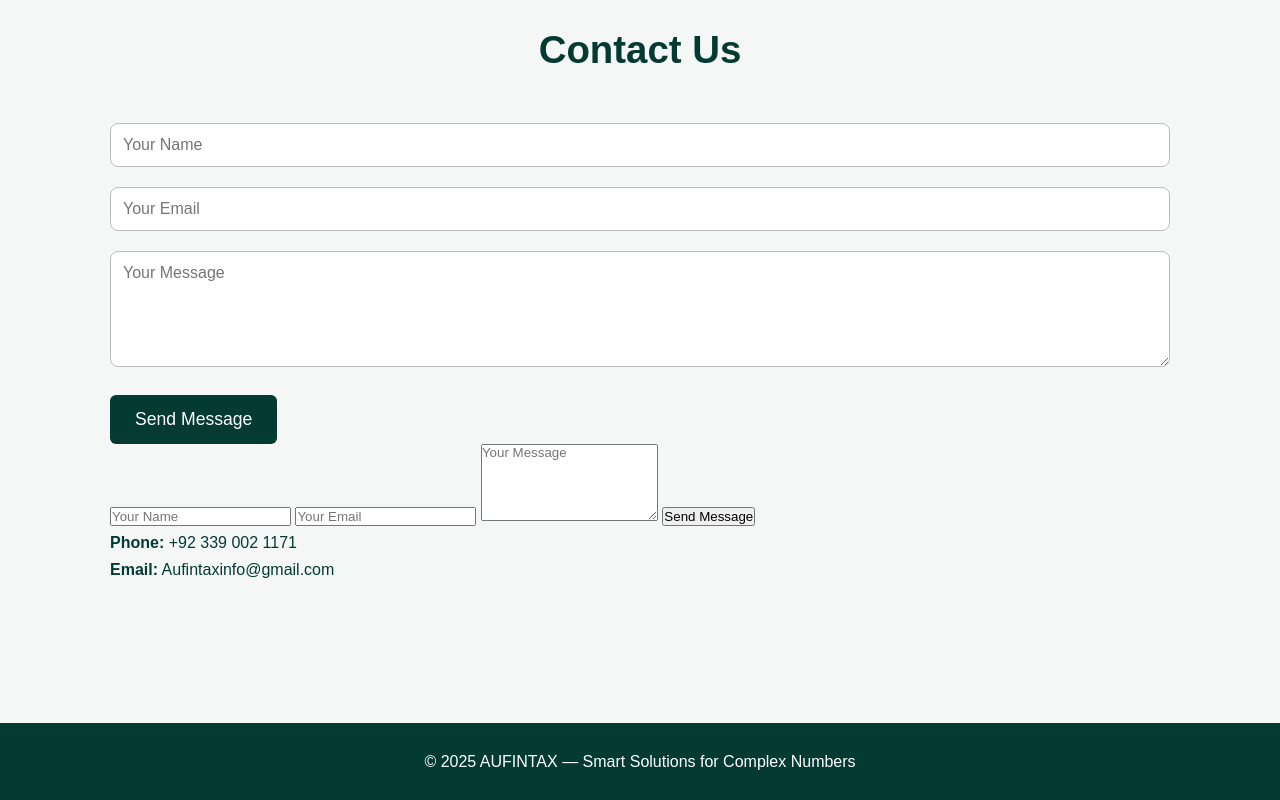
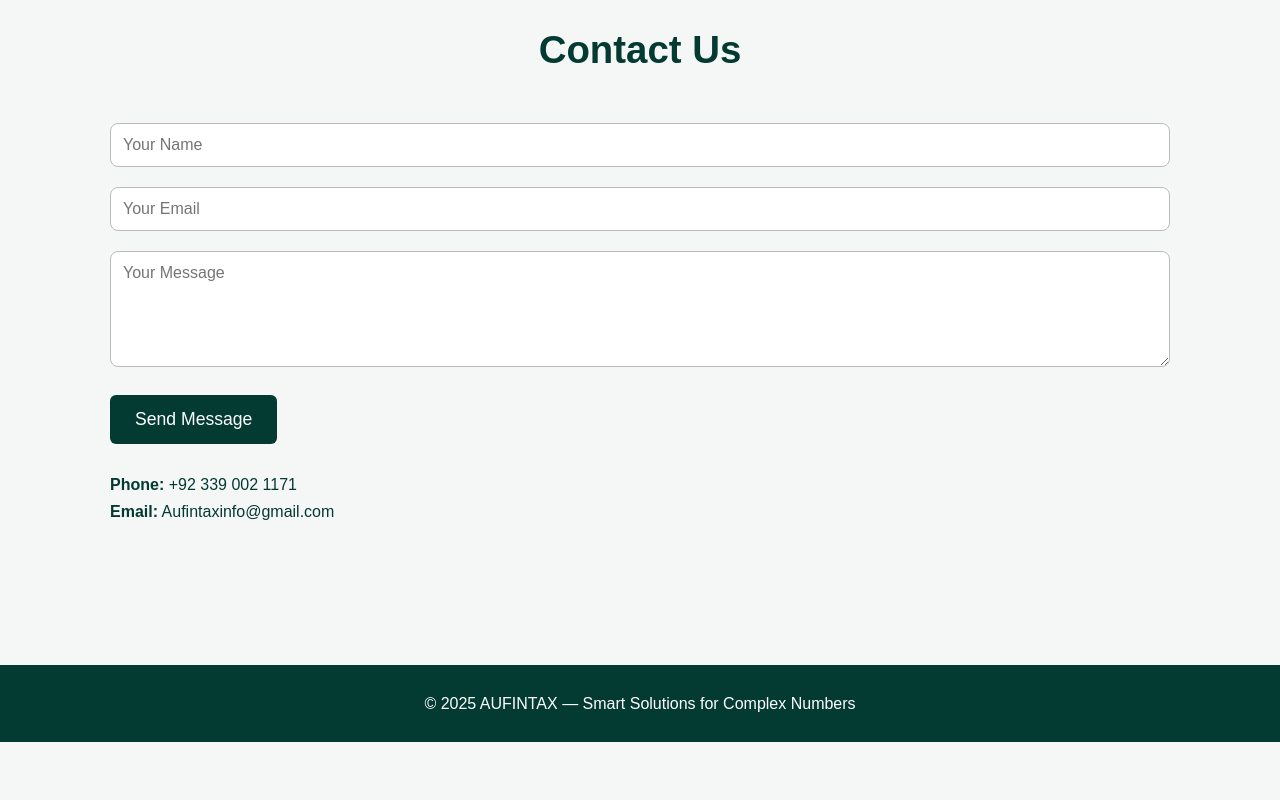
Before and after one commit to Aufintax/aufintax.github.io, a plain HTML site: page index.html in a window 1280 px wide. Shown: the part 2174-2974 px from the top of the page. After the commit the page ends 2916 px from the top, so only its background shows below. Drawn offline with Linux system fonts and the light colour scheme.

Commit message:
Update index.html

```diff
--- a/index.html
+++ b/index.html
@@ -320,28 +320,6 @@
 
     <button type="submit">Send Message</button>
 </form>
-
-            <input type="hidden" name="_captcha" value="false" />
-
-            <input type="text" name="name" placeholder="Your Name" required />
-
-            <input
-                type="email"
-                name="email"
-                placeholder="Your Email"
-                required
-            />
-
-            <textarea
-                name="message"
-                rows="5"
-                placeholder="Your Message"
-                required
-            ></textarea>
-
-            <button type="submit">Send Message</button>
-        </form>
-
         <br />
 
         <p><strong>Phone:</strong> +92 339 002 1171</p>
```
